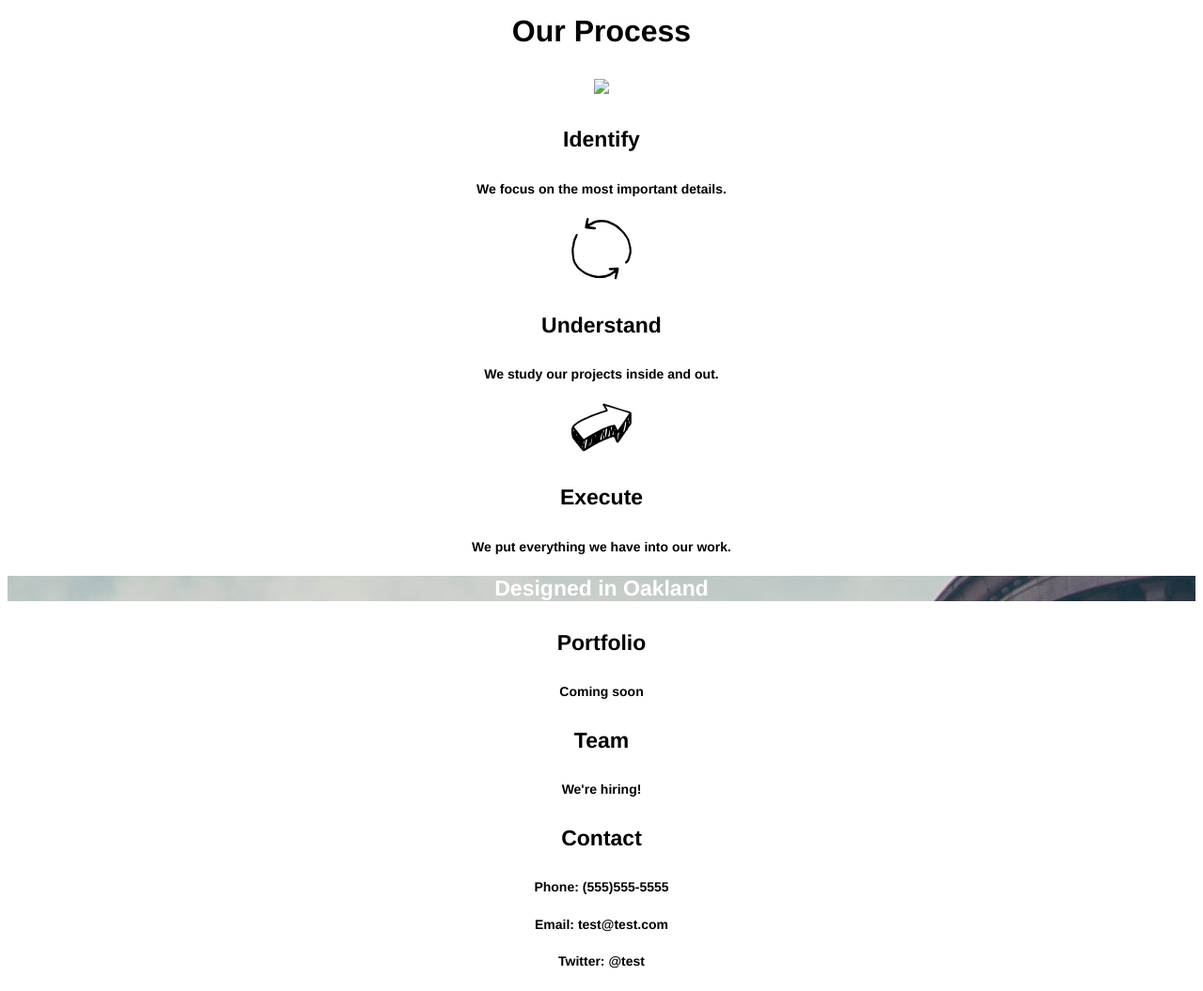
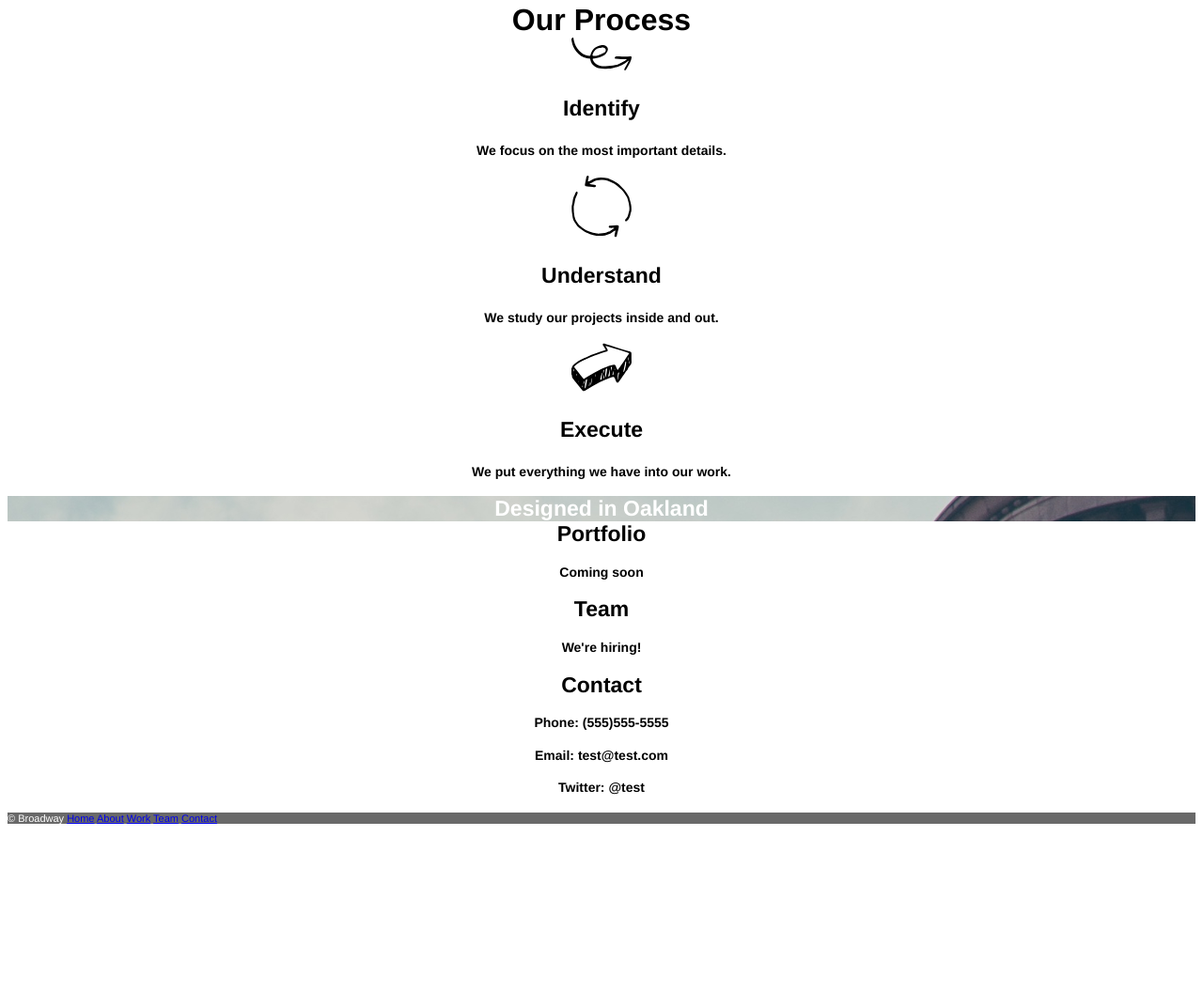
Before and after one commit to jkester07/broadway, a plain HTML site: page index.html in a window 1280 px wide. Shown: the part 410-1465 px from the top of the page at 94% size. After the commit the page ends 1295 px from the top, so only its background shows below. Drawn offline with Linux system fonts and the light colour scheme; files that its build step writes are made by us from their sources; files whose address does not match are found by name.

Commit message:
Finally completed this damn thing.

```diff
--- a/index.html
+++ b/index.html
@@ -17,32 +17,30 @@
         <h2><a href="#contact">Contact</a></h2>
       </nav>
     </div>
-    <div link="process">
-      <h3>Our Process</h3>
-          <img src="/users/jamisonkester/desktop/broadway/resources/images/indentify.svg">
-            <h4>Identify</h4>
-              <h5>We focus on the most important details.</h5>
+    <div id="process">Our Process</div>
+          <img src="/users/jamisonkester/desktop/broadway/resources/images/identify.svg">
+            <h3>Identify</h3>
+              <h4>We focus on the most important details.</h4>
           <img src="/users/jamisonkester/desktop/broadway/resources/images/understand.svg">
-            <h4>Understand</h4>
-              <h5>We study our projects inside and out.</h5>
+            <h3>Understand</h3>
+              <h4>We study our projects inside and out.</h4>
           <img src="/users/jamisonkester/desktop/broadway/resources/images/execute.svg">
-            <h4>Execute</h4>
-              <h5>We put everything we have into our work.</h5>
+            <h3>Execute</h3>
+              <h4>We put everything we have into our work.</h4>
+
+    <div class="designed">Designed in Oakland</div>
+    <div id="work">Portfolio</div>
+        <h4>Coming soon</h4>
+    <div id="team">Team</div>
+        <h4>We're hiring!</h4>
+    <div id="contact">Contact</div>
+        <h4>Phone: (555)555-5555</h4>
+        <h4>Email: test@test.com</h4>
+        <h4>Twitter: @test</h4>
+    </div>
+    <div class="footer">
+      <span>© Broadway <a href="#home">Home</a> <a href="#about">About</a>
+        <a href="#work">Work</a> <a href="#team">Team</a> <a href="#contact">Contact</a></span>
       </div>
-    <div class="designed">Designed in Oakland</div>
-    <div>
-      <h4 link="work">Portfolio</h4>
-        <h5>Coming soon</h5>
-    </div>
-    <div>
-      <h4 link="team">Team</h4>
-        <h5>We're hiring!</h5>
-    </div>
-    <div>
-      <h4 link="contact">Contact</h4>
-        <h5>Phone: (555)555-5555</h5>
-        <h5>Email: test@test.com</h5>
-        <h5>Twitter: @test</h5>
-    </div>
   </body>
 </html>
--- a/resources/css/style.css
+++ b/resources/css/style.css
@@ -13,23 +13,17 @@ h1 {
   font-weight: bold;
 }
 
-h2 a:link {
+h2 a:link, a:visited {
   font-size: 18px;
   color: white;
 }
 
 h3 {
-  font-size: 32px;
-  font-weight: bold;
-  font-family: Helvetica; sans-serif;
-}
-
-h4 {
   font-size: 23px;
   font-weight: bold;
   font-family: Helvetica; sans-serif;
 }
-h5 {
+h4 {
   font-size: 14px;
   font-family: Helvetica; sans-serif;
 }
@@ -41,3 +35,21 @@ h5 {
   font-weight: bold;
   color: white;
 }
+#process {
+  font-size: 32px;
+  font-weight: bold;
+  font-family: Helvetica; sans-serif;
+}
+#work, #team, #contact {
+  font-size: 23px;
+  font-weight: bold;
+  font-family: Helvetica; sans-serif;
+}
+
+.footer   {
+  background-color: dimgray;
+  font-family: Helvetica;
+  font-size: 11px;
+  color: white;
+  text-align: left !important;
+}
```
Also changed, not shown: resources/Images/identify (1).svg (added), 2 other files.
